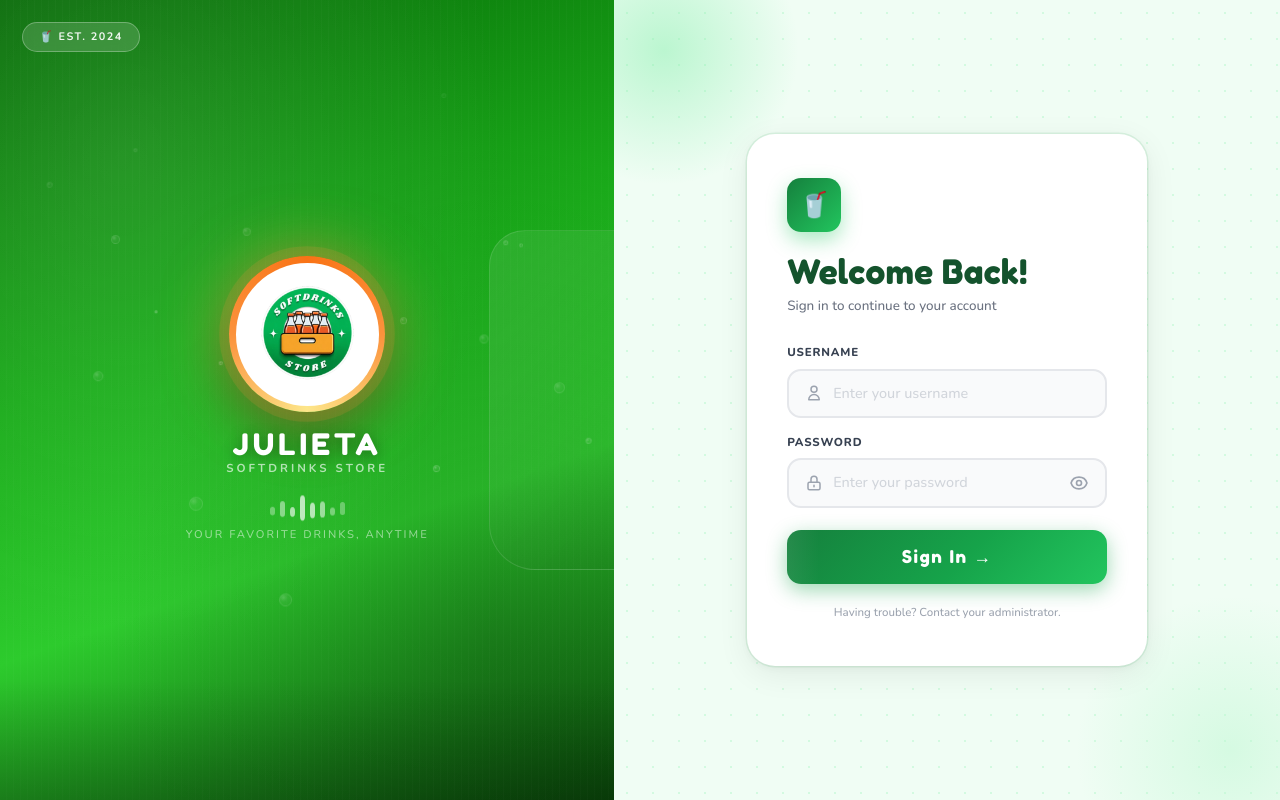
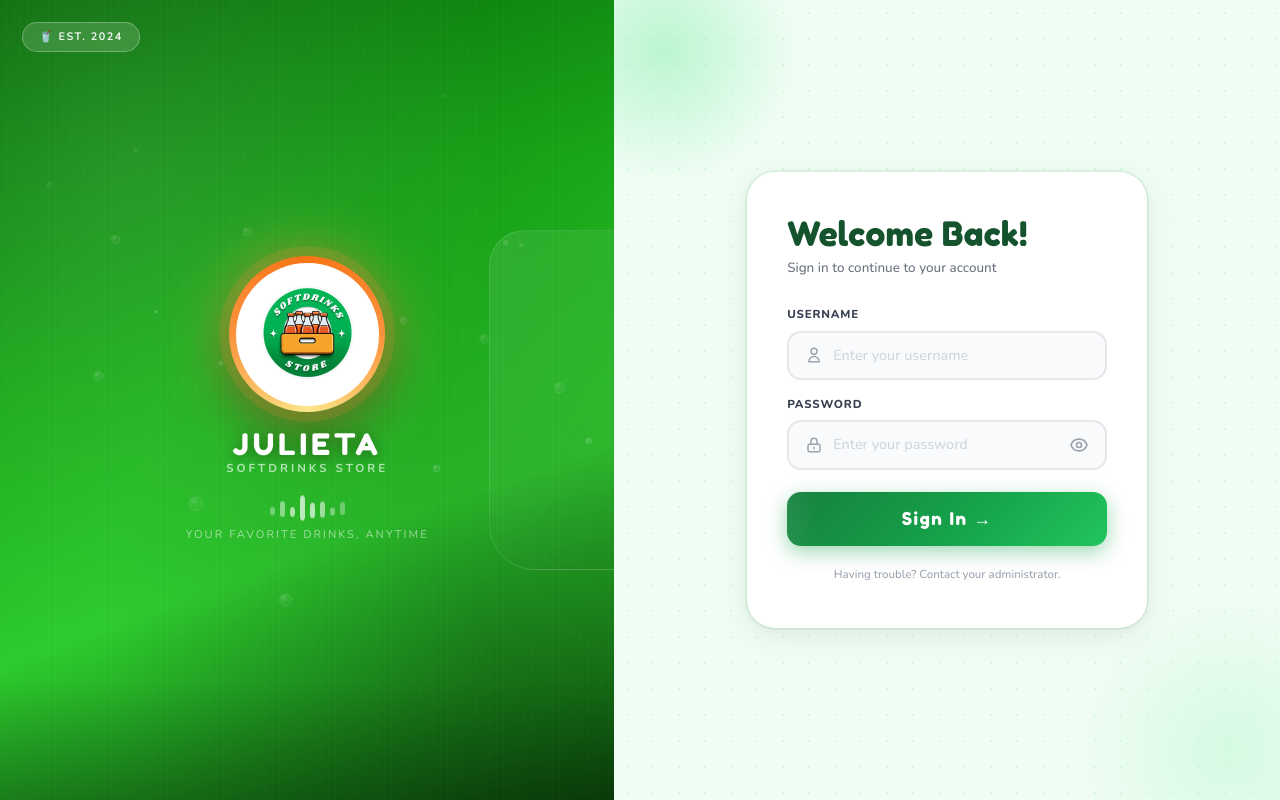
Before and after one commit to ken-masi/C-C, a Next.js app: page / in a window 1280 px wide. Built offline with nearby package versions, Linux system fonts and the light colour scheme.

Commit message:
Remove EST.2024 and SoftDrinks Emoji

```diff
--- a/app/page.tsx
+++ b/app/page.tsx
@@ -618,7 +618,6 @@ export default function LoginPage() {
           <div className="lr-blob-br" />
 
           <div className="lr-card">
-            <div className="lr-card-badge">🥤</div>
             <h2 className="lr-card-title">Welcome Back!</h2>
             <p className="lr-card-sub">Sign in to continue to your account</p>
 
```
